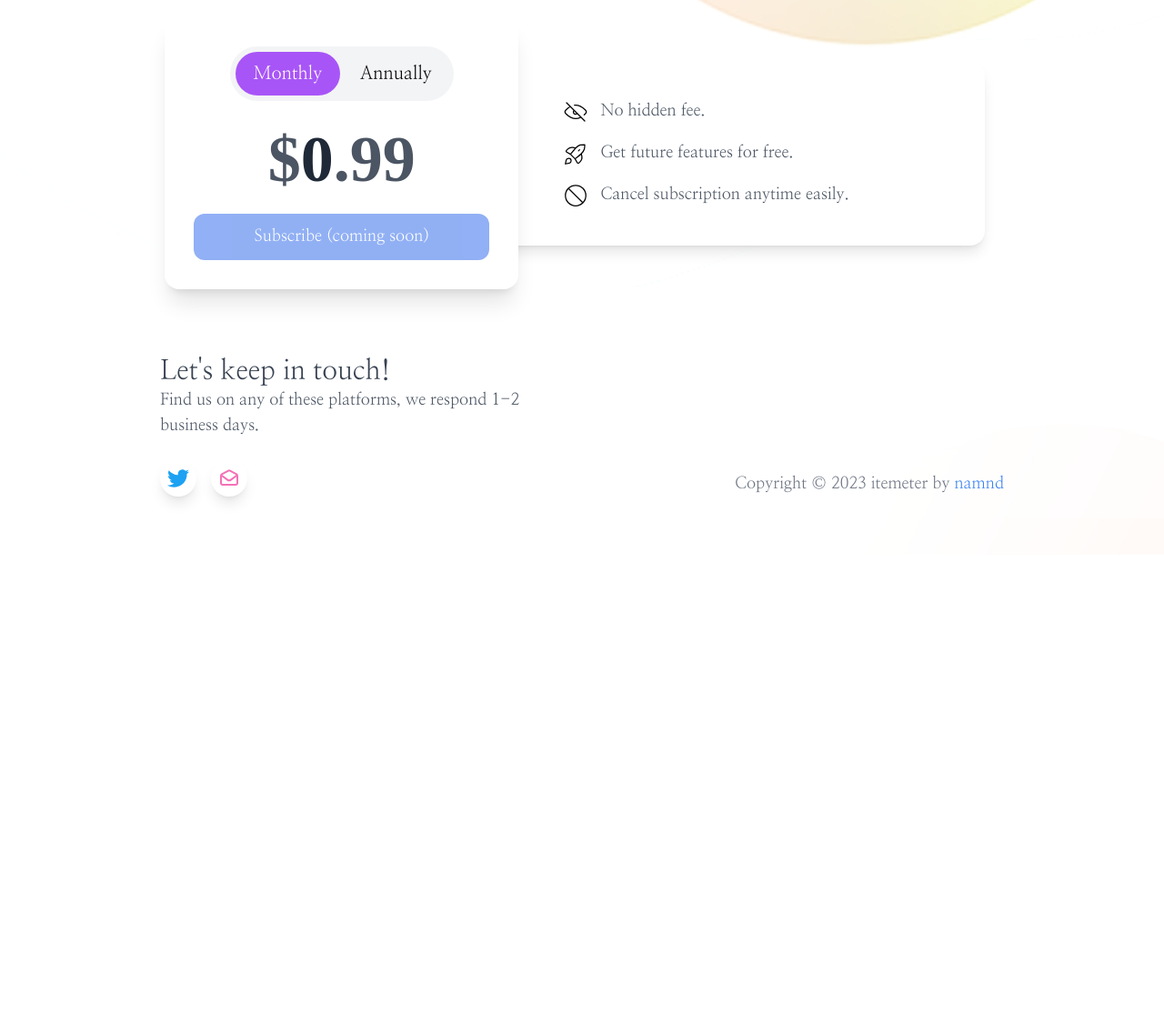
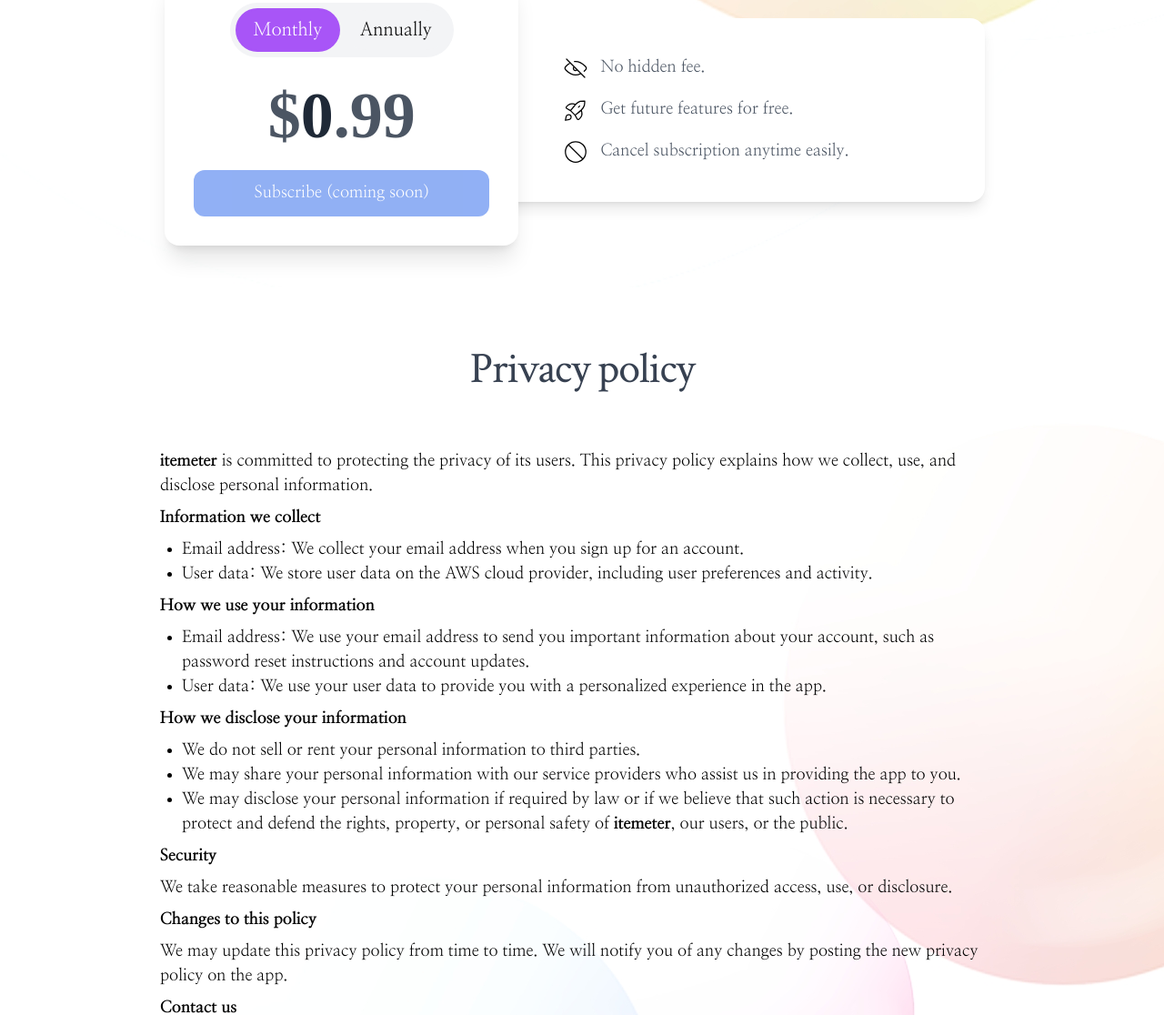
Before and after one commit to itemeter/itemeter.com, a plain HTML site: page index.html in a window 1280 px wide. Shown: the part 1684-2800 px from the top of the page at 91% size. Before the commit the page ends 2294 px from the top, so only its background shows below. Drawn offline with nearby package versions, Linux system fonts and the light colour scheme; a web font is replaced by a local one.

Commit message:
add privacy policy

```diff
--- a/index.html
+++ b/index.html
@@ -49,6 +49,12 @@
             </svg>
           </li>
           <li><a class="text-gray-400 hover:text-gray-500" href="#pricing">Pricing</a></li>
+          <li class="text-gray-300">
+            <svg xmlns="http://www.w3.org/2000/svg" fill="none" stroke="currentColor" class="w-4 h-4 current-fill" viewBox="0 0 24 24">
+              <path stroke-linecap="round" stroke-linejoin="round" stroke-width="2" d="M12 5v0m0 7v0m0 7v0m0-13a1 1 0 110-2 1 1 0 010 2zm0 7a1 1 0 110-2 1 1 0 010 2zm0 7a1 1 0 110-2 1 1 0 010 2z" />
+            </svg>
+          </li>
+          <li><a class="text-gray-400 hover:text-gray-500" href="#privacy">Privacy policy</a></li>
           <li class="text-gray-300">
             <svg xmlns="http://www.w3.org/2000/svg" fill="none" stroke="currentColor" class="w-4 h-4 current-fill" viewBox="0 0 24 24">
               <path stroke-linecap="round" stroke-linejoin="round" stroke-width="2" d="M12 5v0m0 7v0m0 7v0m0-13a1 1 0 110-2 1 1 0 010 2zm0 7a1 1 0 110-2 1 1 0 010 2zm0 7a1 1 0 110-2 1 1 0 010 2z" />
@@ -113,6 +119,9 @@
                 <a class="block p-4 text-gray-400 hover:bg-blue-50 hover:text-blue-600 rounded" href="#pricing">Pricing</a>
               </li>
               <li class="mb-1">
+                <a class="block p-4 text-gray-400 hover:bg-blue-50 hover:text-blue-600 rounded" href="#privacy">Privacy policy</a>
+              </li>
+              <li class="mb-1">
                 <a class="block p-4 text-gray-400 hover:bg-blue-50 hover:text-blue-600 rounded" href="#contact">Contact</a>
               </li>
               <li class="mt-5 flex justify-center">
@@ -158,7 +167,7 @@
       </div>
     </section>
 
-    <section class="pt-14 lg:pt-24" id="features">
+    <section class="pt-14 lg:pt-24 -mb-8 lg:-mb-12" id="features">
       <div class="max-w-screen-xl px-4 py-8 mx-auto text-center lg:py-16 lg:grid-cols-12">
         <h1 class="text-4xl tracking-tight leading-none lg:text-5xl text-gray-700">
           What does it has to offer?
@@ -211,7 +220,7 @@
         </div>
     </section>
 
-    <section class="pt-14 lg:pt-24" id="pricing">
+    <section class="pt-14 lg:pt-24 -mb-8 lg:-mb-12" id="pricing">
       <div class="max-w-screen-xl px-4 py-8 mx-auto text-center lg:py-16 lg:grid-cols-12">
         <h1 class="text-4xl tracking-tight leading-none lg:text-5xl text-gray-700">
           How much does it cost?
@@ -306,16 +315,55 @@
 
     </section>
 
-    <footer class="relative bg-white/50 my-10 pt-8 pb-6" id="contact">
+    <section class="pt-14 lg:pt-24" id="privacy">
+      <div class="max-w-screen-xl px-4 py-8 mx-auto text-center lg:py-16 lg:grid-cols-12">
+        <h1 class="text-4xl tracking-tight leading-none lg:text-5xl text-gray-700">
+          Privacy policy
+        </h1>
+      </div>
+      <div class="container mx-auto px-8 lg:px-44">
+        <p><b>itemeter</b> is committed to protecting the privacy of its users. This privacy policy explains how we collect, use, and disclose personal information.</p>
+        <h4 class="py-2"><b>Information we collect</b></h4>
+        <ul class="list-disc ml-4 lg:ml-6">
+          <li>Email address: We collect your email address when you sign up for an account.</li>
+          <li>User data: We store user data on the AWS cloud provider, including user preferences and activity.</li>
+        </ul>
+
+        <h4 class="py-2"><b>How we use your information</b></h4>
+        <ul class="list-disc ml-4 lg:ml-6">
+          <li>Email address: We use your email address to send you important information about your account, such as password reset instructions and account updates.</li>
+          <li>User data: We use your user data to provide you with a personalized experience in the app.</li>
+        </ul>
+
+        <h4 class="py-2"><b>How we disclose your information</b></h4>
+        <ul class="list-disc ml-4 lg:ml-6">
+          <li>We do not sell or rent your personal information to third parties.</li>
+          <li>We may share your personal information with our service providers who assist us in providing the app to you.</li>
+          <li>We may disclose your personal information if required by law or if we believe that such action is necessary to protect and defend the rights, property, or personal safety of <b>itemeter</b>, our users, or the public.</li>
+        </ul>
+
+        <h4 class="py-2"><b>Security</b></h4>
+        <p>We take reasonable measures to protect your personal information from unauthorized access, use, or disclosure.</p>
+
+        <h4 class="py-2"><b>Changes to this policy</b></h4>
+        <p>We may update this privacy policy from time to time. We will notify you of any changes by posting the new privacy policy on the app.</p>
+
+        <h4 class="py-2"><b>Contact us</b></h4>
+        <p>If you have any questions or concerns about this privacy policy, please contact us.</p>
+      </div>
+
+    </section>
+
+    <footer class="relative bg-white/50 mt-10 py-8 pb-6" id="contact">
       <div class="container mx-auto px-4 lg:px-40">
         <div class="flex flex-wrap text-left items-end">
-          <div class="w-full lg:w-6/12 px-4">
-            <h4 class="text-3xl text-gray-700">Let's keep in touch!</h4>
-            <h5 class="text-lg mt-0 mb-2 text-gray-600">
+          <div class="w-full lg:w-7/12 px-4">
+            <h4 class="text-2xl lg:text-3xl text-gray-800">Let's keep in touch!</h4>
+            <h5 class="lg:text-lg mt-0 mb-2 text-gray-600">
               Find us on any of these platforms, we respond 1-2 business days.
             </h5>
             <div class="mt-6 lg:mb-0 mb-6 flex space-x-2">
-              <a class="bg-white text-blue-400 shadow-lg font-normal h-10 w-10 p-2 items-center justify-center align-center rounded-full outline-none focus:outline-none mr-2" type="button">
+              <a class="bg-white text-blue-400 shadow-lg h-10 w-10 p-2 items-center justify-center align-center rounded-full outline-none focus:outline-none mr-2" href="https://twitter.com/itemeter" target="_blank">
                 <span>
                   <svg
                       xmlns="http://www.w3.org/2000/svg"
@@ -328,7 +376,7 @@
                 </span>
               </a>
 
-              <a class="bg-white text-pink-400 shadow-lg font-normal h-10 w-10 p-2 items-center justify-center align-center rounded-full outline-none focus:outline-none mr-2" type="button">
+              <a class="bg-white text-pink-400 shadow-lg font-normal h-10 w-10 p-2 items-center justify-center align-center rounded-full outline-none focus:outline-none mr-2" href="mailto:support@itemeter.com">
                 <span>
                   <svg
                       viewBox="0 0 24 24" fill="none" xmlns="http://www.w3.org/2000/svg">
@@ -339,9 +387,9 @@
               </a>
             </div>
           </div>
-          <div class="w-full lg:w-6/12 px-4 ml-auto lg:text-right">
+          <div class="w-full lg:w-5/12 px-4 ml-auto lg:text-right">
             <div class="text-gray-500">
-              Copyright © 2023 itemeter by <a href="https://namnd.com" class="text-blue-500 hover:text-gray-500" target="_blank">namnd</a>
+              Copyright © 2023 itemeter.com
             </div>
           </div>
         </div>
--- a/style.css
+++ b/style.css
@@ -1,4 +1,4 @@
-@import url('https://fonts.googleapis.com/css2?family=Crimson+Text:wght@400;600&family=Kameron:wght@400;700&family=Nanum+Myeongjo&display=swap');
+@import url('https://fonts.googleapis.com/css2?family=Crimson+Text:wght@400;600&family=Kameron:wght@400;700&family=Nanum+Myeongjo:wght@400;800&display=swap');
 
 body {
   font-family: 'Nanum Myeongjo', serif;
```
